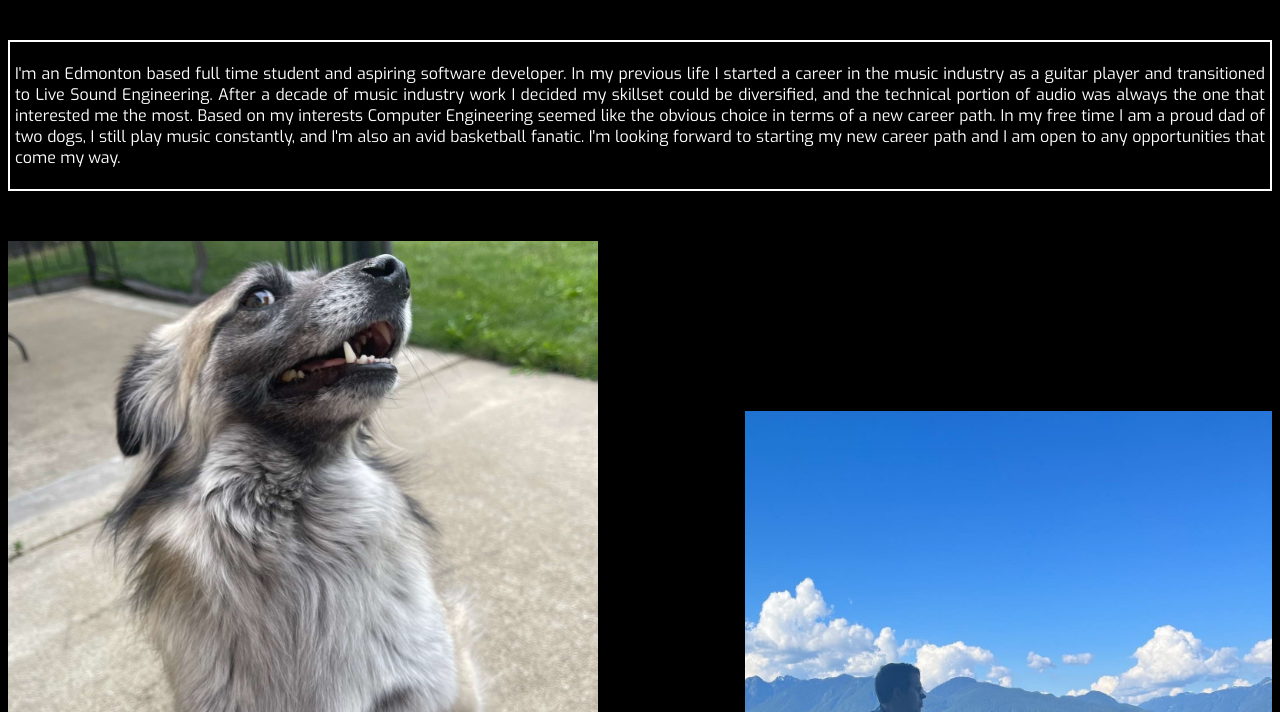
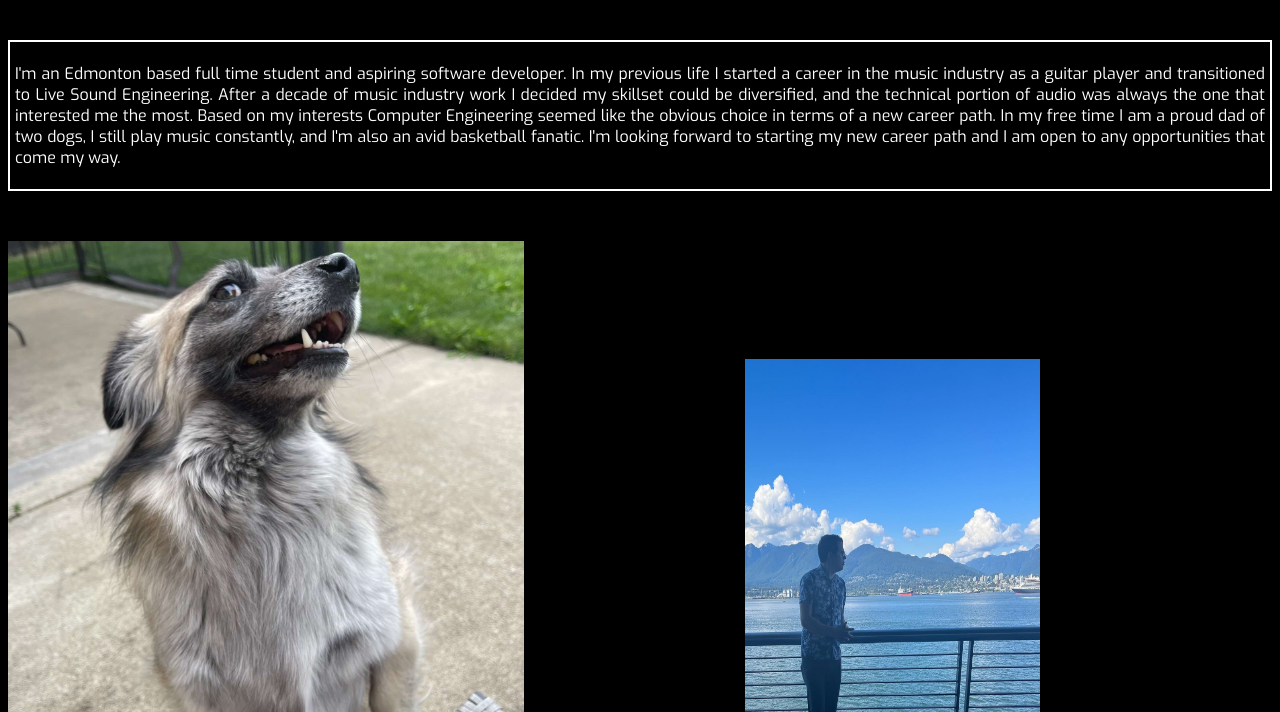
Before and after one commit to Kaplanrs/kaplanrs.github.io, a plain HTML site: page about/about.html in a window 1280 px wide. Shown: the part 181-893 px from the top of the page. Drawn offline with Linux system fonts and the light colour scheme.

Commit message:
Update style.css

```diff
--- a/style.css
+++ b/style.css
@@ -259,6 +259,8 @@ padding-bottom: 25px;}
 
     #abouttitle {font-size: 8vh;}
 
+    #dogpic1, #dogpic2, #mepic {width: 70%}
+
     #careertitle {font-size: 5vh;}
 
     #educationtitle {font-size: 5vh;}
```
